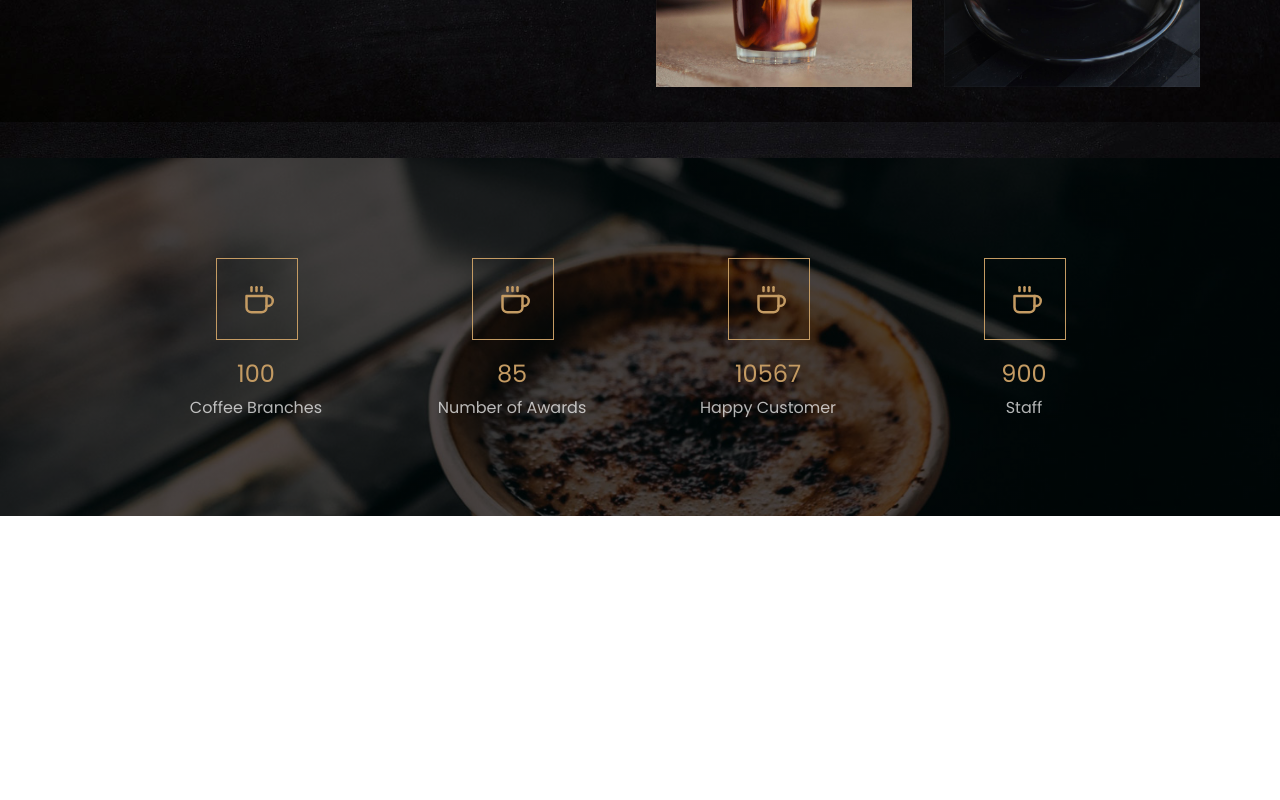
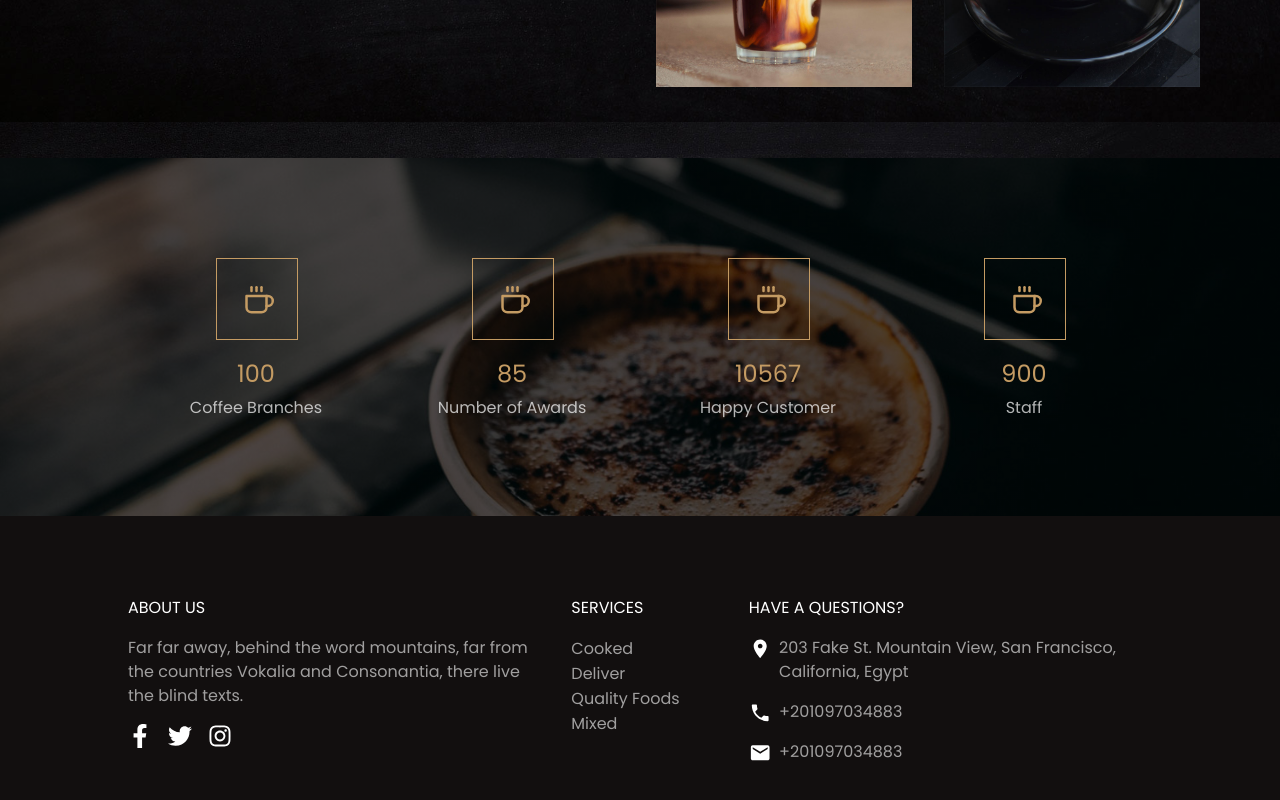
Before and after one commit to alieldamiry/coffee-shop, a React (Create React App) app: page / in a window 1280 px wide. Shown: the part 2438-3238 px from the top of the page. Before the commit the page ends 2954 px from the top, so only its background shows below. Built offline with nearby package versions, Linux system fonts and the light colour scheme.

Commit message:
finished the footer

```diff
--- a/src/App.js
+++ b/src/App.js
@@ -1,5 +1,6 @@
 import './App.css';
 import NavBar from './components/Appbar';
+import Footer from './components/Sections/Footer/Footer';
 import Home from './pages/Home';
 
 function App() {
@@ -7,6 +8,7 @@ function App() {
     <>
       <NavBar />
       <Home />
+      <Footer />
     </>
   );
 }
--- a/src/components/Sections/Achievements/Achievements.js
+++ b/src/components/Sections/Achievements/Achievements.js
@@ -1,4 +1,4 @@
-import { Grid, makeStyles, Typography } from '@material-ui/core';
+import { Grid, makeStyles } from '@material-ui/core';
 import bgImg from '../../../assets/images/achievements-bg.jpg';
 import Achievement from './Achievement';
 
--- /dev/null
+++ b/src/components/Sections/Footer/Footer.js
@@ -0,0 +1,94 @@
+import { Grid, Link, makeStyles, Typography } from '@material-ui/core';
+import RoomIcon from '@material-ui/icons/Room';
+import PhoneIcon from '@material-ui/icons/Phone';
+import MailIcon from '@material-ui/icons/Mail';
+import { FaFacebookF, FaTwitter, FaInstagram } from 'react-icons/fa';
+
+const useStyles = makeStyles((theme) => ({
+    footer: {
+        padding: '5rem 10%',
+        background: '#120F0F',
+        color: '#fff',
+    },
+    itemTitle: {
+        marginBottom: '1rem'
+    },
+    itemParagraph: {
+        opacity: 0.6,
+        marginBottom: '1rem'
+    },
+    serviceLinks: {
+        listStyleType: 'none',
+        paddingLeft: 0
+    },
+    serviceLink: {
+        color: '#ffffff',
+        opacity: 0.6,
+        transition: ' 0.2s',
+        '&:hover': {
+            opacity: 1
+        }
+    },
+    contact: {
+        display: 'flex'
+    },
+    contactIcon: {
+        fontSize: '1.4rem',
+        paddingTop: '0.1rem',
+        paddingRight: '0.5rem'
+    },
+    socialIcons: {
+        display: 'flex',
+    },
+    socialIcon: {
+        fontSize: '1.5rem',
+        marginRight: '1rem'
+    }
+}));
+
+const Footer = () => {
+    const classes = useStyles();
+
+    return (
+        <footer className={classes.footer}>
+            <Grid container spacing={5}>
+                <Grid item xs={12} md={5}>
+                    <Typography className={classes.itemTitle} component="h4" vairant="h4">ABOUT US</Typography>
+                    <Typography className={classes.itemParagraph}>Far far away, behind the word mountains, far from the countries Vokalia and Consonantia, there live the blind texts.</Typography>
+                    <div className={classes.socialIcons}>
+                        <FaFacebookF className={classes.socialIcon} />
+                        <FaTwitter className={classes.socialIcon} />
+                        <FaInstagram className={classes.socialIcon} />
+                    </div>
+                </Grid>
+                <Grid item xs={12} md={2}>
+                    <Typography className={classes.itemTitle} component="h4" vairant="h4">SERVICES</Typography>
+                    <ul className={classes.serviceLinks}>
+                        <li><Link className={classes.serviceLink}>Cooked</Link></li>
+                        <li><Link className={classes.serviceLink}>Deliver</Link></li>
+                        <li><Link className={classes.serviceLink}>Quality Foods</Link></li>
+                        <li><Link className={classes.serviceLink}>Mixed</Link></li>
+                    </ul>
+                </Grid>
+                <Grid item xs={12} md={5}>
+                    <Typography className={classes.itemTitle} component="h4" vairant="h4">HAVE A QUESTIONS?</Typography>
+                    <div className={classes.contact}>
+                        <RoomIcon className={classes.contactIcon} />
+                        <Typography className={classes.itemParagraph}>203 Fake St. Mountain View, San Francisco, California, Egypt</Typography>
+                    </div>
+                    <div className={classes.contact}>
+                        <PhoneIcon className={classes.contactIcon} />
+                        <Typography className={classes.itemParagraph}>+201097034883</Typography>
+                    </div>
+                    <div className={classes.contact}>
+                        <MailIcon className={classes.contactIcon} />
+                        <Typography className={classes.itemParagraph}>+201097034883</Typography>
+                    </div>
+                </Grid>
+            </Grid>
+
+        </footer>
+    )
+}
+
+export default Footer;
```
Also changed, not shown: 1 other file (tests, documents, lock files or other folders).
